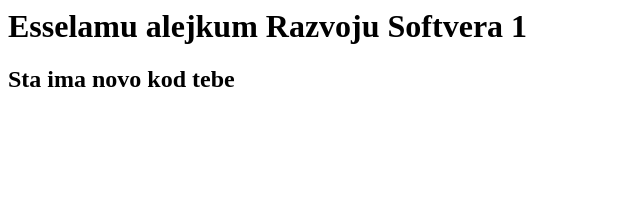
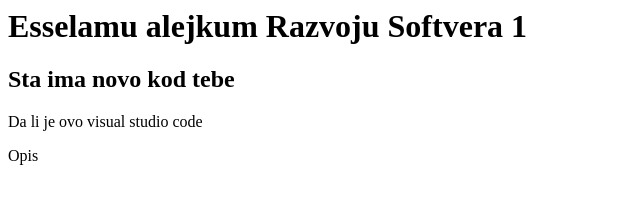
Before and after one commit to gammar007/rs1-sedmica02, a plain HTML site: page index.html in a window 1280 px wide. Shown: the whole page, without its empty margins (0-640 px from the left). Drawn offline with Linux system fonts and the light colour scheme.

Commit message:
Dodan label iz VSC

```diff
--- a/index.html
+++ b/index.html
@@ -1,2 +1,4 @@
 <h1>Esselamu alejkum Razvoju Softvera 1</h1>
 <h2>Sta ima novo kod tebe</h1>
+    <p>Da li je ovo visual studio code</p>
+<label>Opis</label>
```
